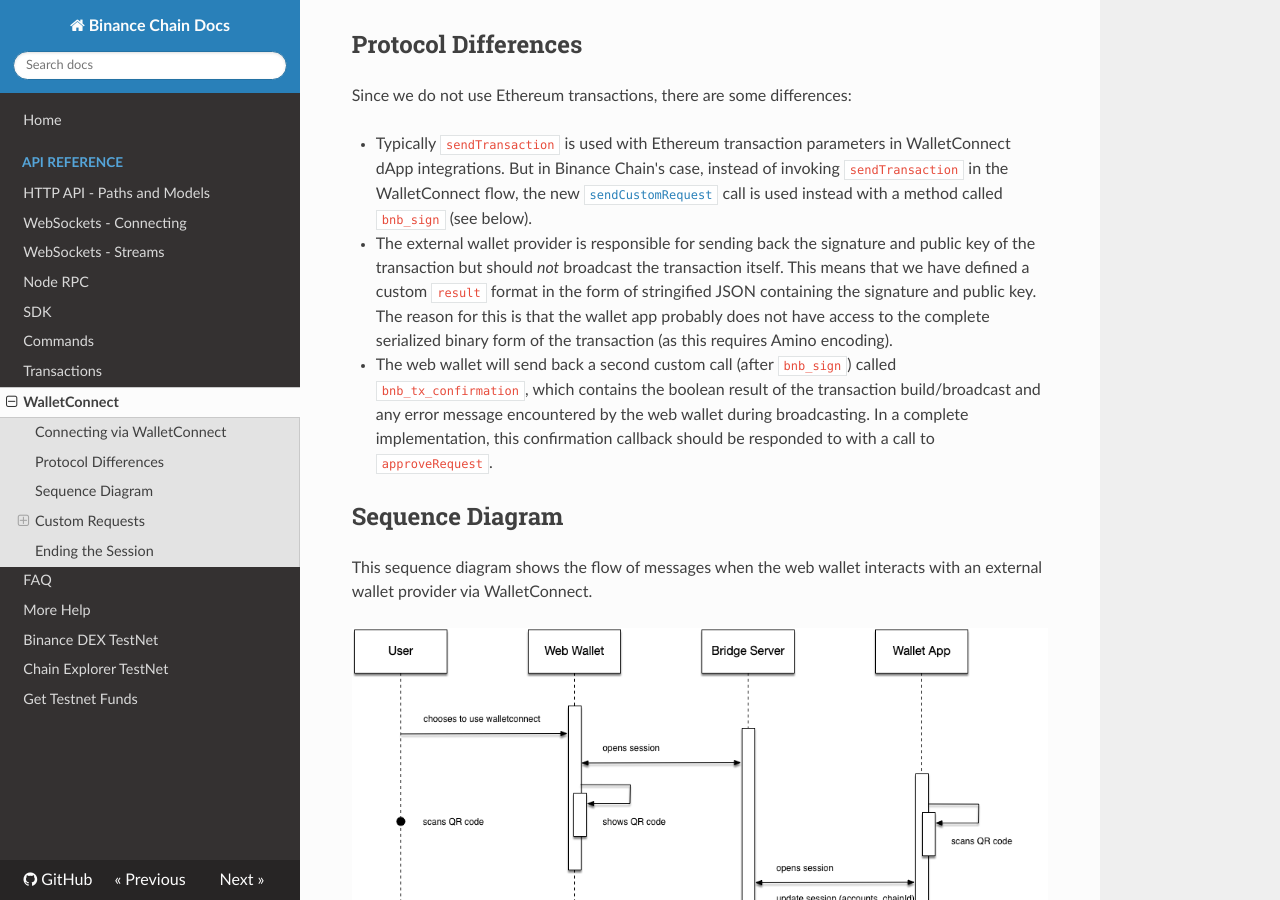
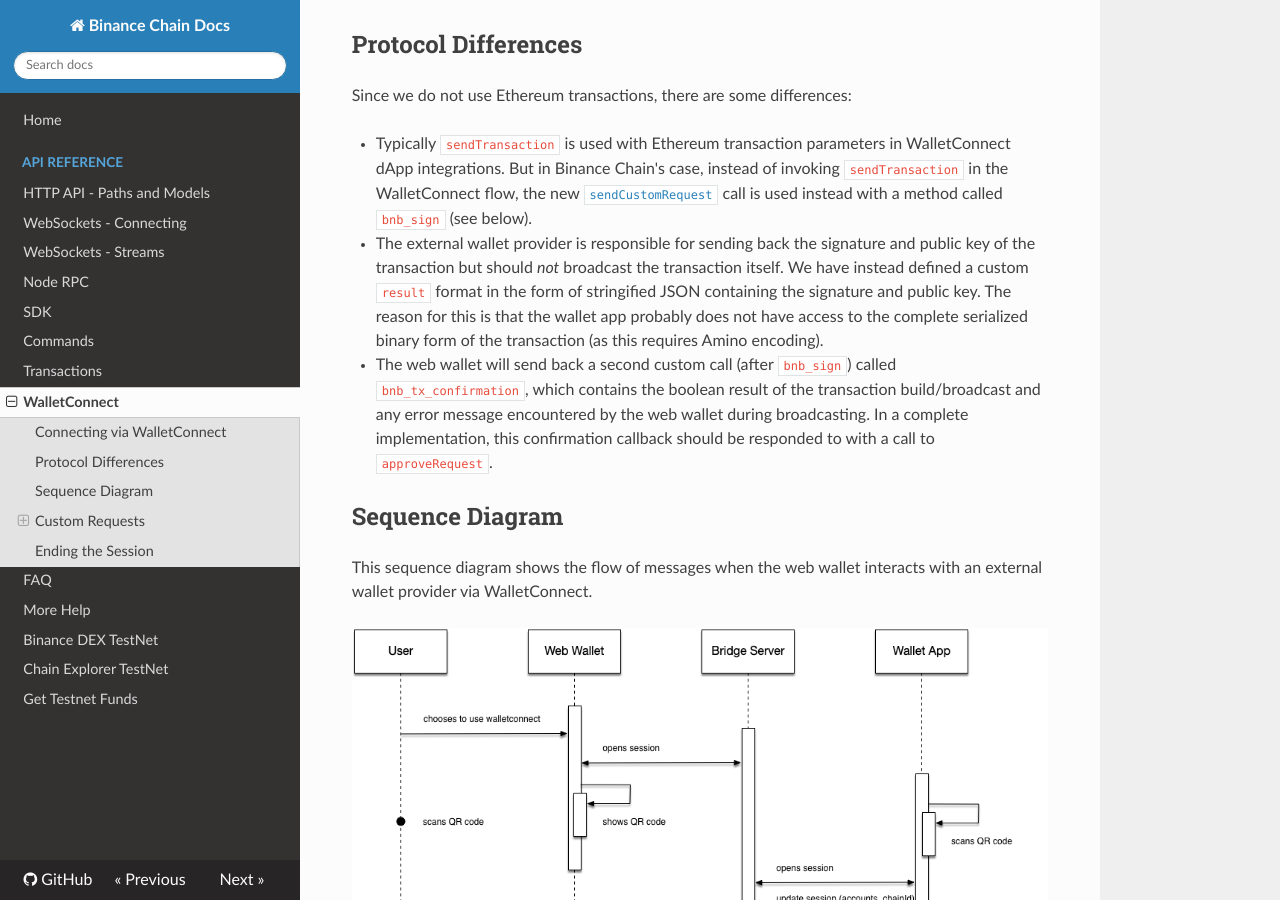
Before and after one commit to yash-sharma1/docs-site, an MkDocs documentation site: the page built from docs/walletconnect.md, in a window 1280 px wide and 900 px high, scrolled down 479 px. Built offline with MkDocs 1.6.1, drawn with Linux system fonts in a browser that asks for light colours; nearby versions of some CDN libraries.

Commit message:
WalletConnect update

```diff
--- a/docs/walletconnect.md
+++ b/docs/walletconnect.md
@@ -16,7 +16,7 @@
 
 * Typically `sendTransaction` is used with Ethereum transaction parameters in WalletConnect dApp integrations. But in Binance Chain's case, instead of invoking `sendTransaction` in the WalletConnect flow, the new [`sendCustomRequest`](https://docs.walletconnect.org/client-sdk#send-custom-request) call is used instead with a method called `bnb_sign` (see below).
 
-* The external wallet provider is responsible for sending back the signature and public key of the transaction but should _not_ broadcast the transaction itself. This means that we have defined a custom `result` format in the form of stringified JSON containing the signature and public key. The reason for this is that the wallet app probably does not have access to the complete serialized binary form of the transaction (as this requires Amino encoding).
+* The external wallet provider is responsible for sending back the signature and public key of the transaction but should _not_ broadcast the transaction itself. We have instead defined a custom `result` format in the form of stringified JSON containing the signature and public key. The reason for this is that the wallet app probably does not have access to the complete serialized binary form of the transaction (as this requires Amino encoding).
 
 * The web wallet will send back a second custom call (after `bnb_sign`) called `bnb_tx_confirmation`, which contains the boolean result of the transaction build/broadcast and any error message encountered by the web wallet during broadcasting. In a complete implementation, this confirmation callback should be responded to with a call to `approveRequest`.
 
```
